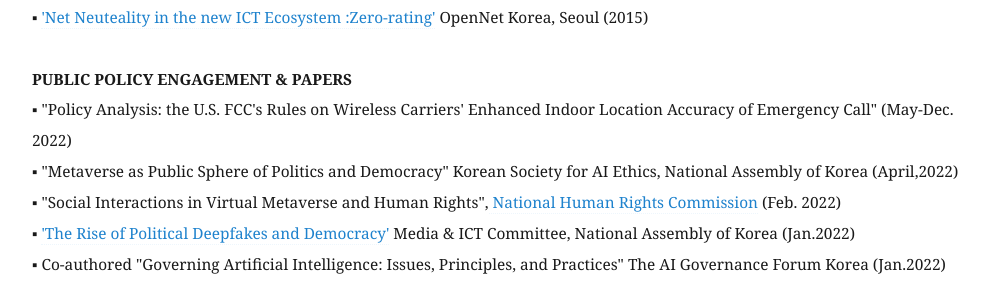
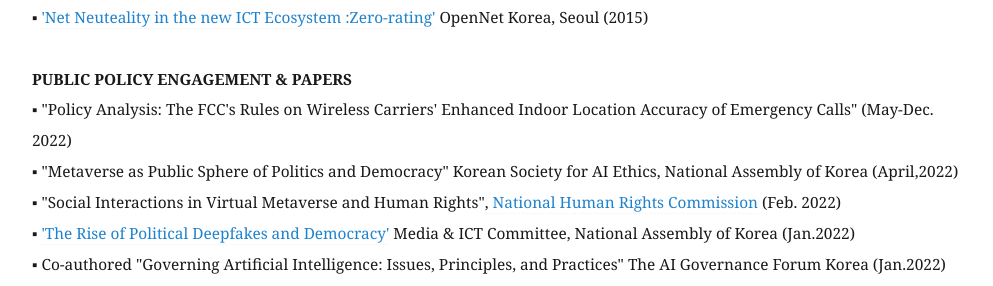
Before and after one commit to eunchangchoi/eunchangchoi.github.io, a Jekyll site: the page built from index.md, in a window 1280 px wide and 900 px high, scrolled down 4423 px. Shown: the part 161-447 px from the top of the window, without its empty margins (68-1061 px from the left). Built offline with Jekyll 4.4.1, drawn with Linux system fonts in a browser that asks for light colours; some of the changed text lies outside the part shown.

Commit message:
Update index.md

```diff
--- a/index.md
+++ b/index.md
@@ -108,7 +108,7 @@
   <br>
 
  <strong> PUBLIC POLICY ENGAGEMENT & PAPERS</strong> <br>
-▪ "Policy Analysis: the U.S. FCC's Rules on Wireless Carriers' Enhanced Indoor Location Accuracy of Emergency Call" (May-Dec. 2022)<br>
+▪ "Policy Analysis: The FCC's Rules on Wireless Carriers' Enhanced Indoor Location Accuracy of Emergency Calls" (May-Dec. 2022)<br>
 ▪ "Metaverse as Public Sphere of Politics and Democracy" Korean Society for AI Ethics, National Assembly of Korea (April,2022)<br>
 ▪ "Social Interactions in Virtual Metaverse and Human Rights",<a href="https://www.humanrights.go.kr/site/main/index002"> National Human Rights Commission</a> (Feb. 2022)<br>
 ▪ <a href="https://zdnet.co.kr/view/?no=20220112165731">'The Rise of Political Deepfakes and Democracy'</a> Media & ICT Committee, National Assembly of Korea (Jan.2022) <br>
```
Also changed, not shown: other parts of index.md (+1 -1 lines).
